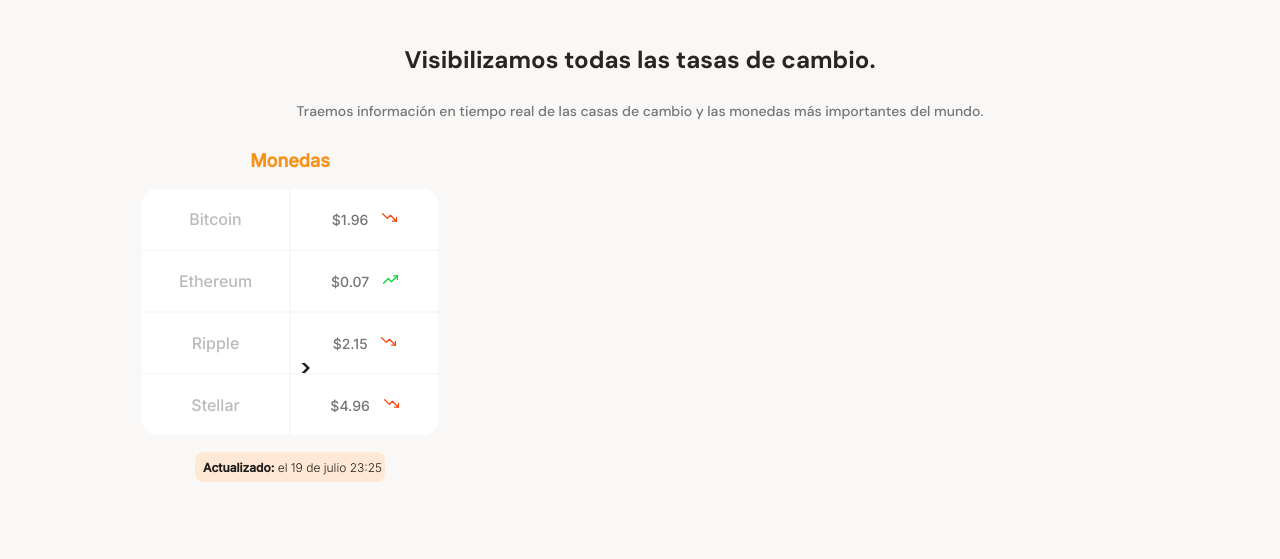
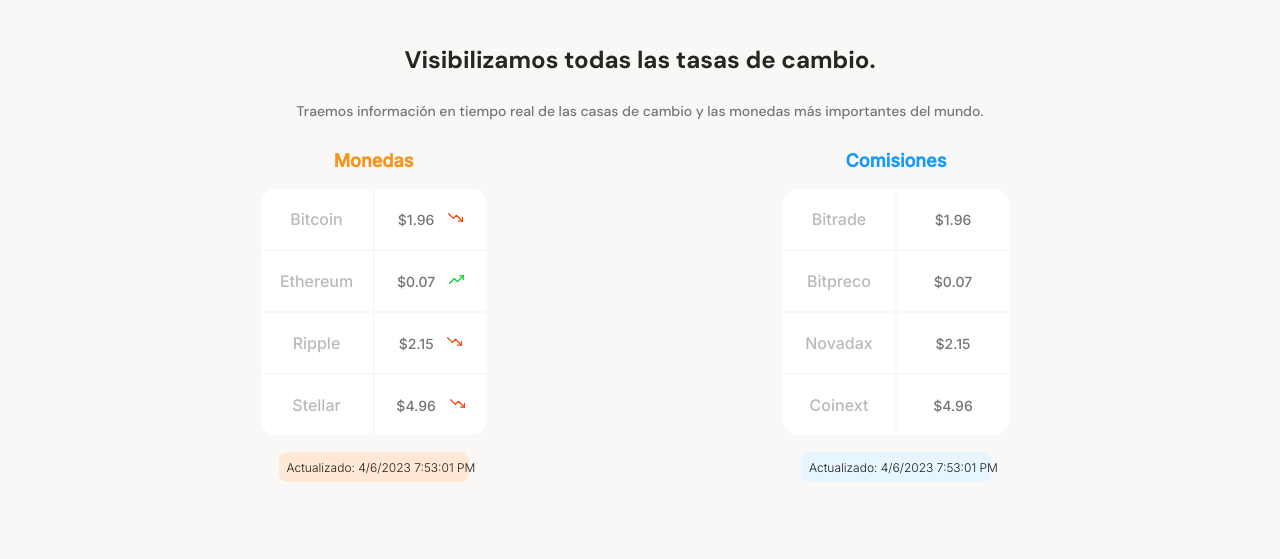
Before and after one commit to Alexboss20/Batatabit, a plain HTML site: page index.html in a window 1280 px wide. Shown: the part 617-1176 px from the top of the page. Drawn offline with Linux system fonts and the light colour scheme.

Commit message:
change date and responsive

```diff
--- /dev/null
+++ b/css/tablet.css
@@ -0,0 +1,6 @@
+.main-currency-table{
+    opacity: 1;
+}
+.main-commission-table{
+    opacity: 1;
+}
--- a/index.html
+++ b/index.html
@@ -5,10 +5,11 @@
     <meta http-equiv="X-UA-Compatible" content="IE=edge">
     <meta name="viewport" content="width=device-width, initial-scale=1.0">
     <title>BatataBit</title>
-    <link rel="stylesheet" href="./style.css">
     <link rel="preconnect" href="https://fonts.googleapis.com">
     <link rel="preconnect" href="https://fonts.gstatic.com" crossorigin>
     <link href="https://fonts.googleapis.com/css2?family=DM+Sans:wght@400;500;700&family=Inter:wght@300;500&display=swap" rel="stylesheet">
+    <link rel="stylesheet" href="./style.css">
+    <link rel="stylesheet" href="./css/tablet.css" media="(min-width: 768px)">
 </head>
 <body>
     <header>
@@ -50,10 +51,13 @@
                             </tr>
                         </table>
                     </div>
-                        <div class="currency-table-date">
-                            <p><b>Actualizado:</b> el 19 de julio 23:25</p>
-                        </div>
+                    <div class="currency-table-date">
+                        <p class="campoFecha"><b>Actualizado:</b> el 19 de julio 23:25</p>
                     </div>
+                </div>
+                <div>
+                    <span class="toggleBtn"></span>
+                </div>
                 <!-- aqui termina la tabla de monedas y comienza la de comisiones -->
                 <div id="commission" class="main-commission-table">
                     <p class="commission-table--title">Comisiones</p>
@@ -78,11 +82,8 @@
                         </table>
                     </div>
                     <div class="commission-table-date">
-                        <p><b>Actualizado:</b> el 19 de julio 23:25</p>
+                        <p class="campoFecha"><b>Actualizado:</b> el 19 de julio 23:25</p>
                     </div>
-                </div>
-                <div>
-                    <span class="toggleBtn"></span>
                 </div>
             </section>
         </section>
--- a/index.js
+++ b/index.js
@@ -8,3 +8,15 @@
     commission.classList.toggle('commsty');
     toggleBtn.classList.toggle('chgBtn');
 });
+
+function obtenerFechaHora() {
+    const ahora = new Date();
+    const fecha = ahora.toLocaleDateString();
+    const hora = ahora.toLocaleTimeString();
+    return `${fecha} ${hora}`;
+}
+  // Actualiza todos los elementos con la clase "campoFecha" con la fecha y hora actual del navegador
+    const elementosFecha = document.querySelectorAll('.campoFecha');
+    elementosFecha.forEach(elemento => {
+    elemento.textContent = `Actualizado: ${obtenerFechaHora()}`;
+});
--- a/style.css
+++ b/style.css
@@ -138,6 +138,7 @@
 }
 .main-table-container{
     position:absolute;
+    display: flex;
     width: 100%;
     height: 300px;
     display: inline-block;
@@ -146,24 +147,24 @@
     position: absolute;
     opacity: 0;
     z-index: 1;
-    width: 70%;
+    width: 220px;
     min-width: 235px;
     max-width: 500px;
     height: 360px;
     margin: 0 auto;
-    left: 4rem;
+    left: calc(50% - 120px);
     font-family: "Inter", sans-serif;
 }
 .main-commission-table{
     opacity: 0;
     z-index: 2;
     position: absolute;
-    width: 70%;
+    width: 220px;
     min-width: 235px;
     max-width: 500px;
     height: 360px;
     margin: 0 auto;
-    left: 4rem;
+    left: calc(50% - 120px);
     font-family: "Inter", sans-serif;
 }
 .main-currency-table .currency-table--title {
@@ -278,13 +279,13 @@
     color: var(--warm-black);
 }
 .toggleBtn{
+    display:inline-block;
     position: absolute;
     z-index: 3;
     width: 10px;
     height: 10px;
-    display: inline-block;
-    left: 30rem;
-    top: 98rem;
+    top: 980px;
+    left:90%;
     background-image: url(./assets/icons/Vector.svg);
     transform: rotate(270deg);
     background-position: center;
@@ -293,13 +294,14 @@
 
 }
 .chgBtn{
+    display:inline-block;
     position: absolute;
     z-index: 4;
     width: 10px;
     height: 10px;
-    display: inline-block;
-    left: 2rem;
-    top: 98rem;
+    top: 980px;
+    left:20px;
+    /* estilos del arrowBtn */
     background-image: url(./assets/icons/Vector.svg);
     transform: rotate(90deg);
     background-position: center;
@@ -595,18 +597,6 @@
     color: var(--just-white);
 }
 
-
-
-
-
-
-
-
-
-
-
-
-
 @keyframes slide-left {
     0% {
         transform: translateX(0);
@@ -623,3 +613,25 @@
         transform: translateX(-300px);
     }
 }
+
+@media(min-width:466px){
+    .main-currency-table, .main-commission-table{
+        left:20%;
+    }
+    .toggleBtn{
+        left:90%;
+        top:940px;
+    }
+    .chgBtn{
+        left: 15%;
+    }
+}
+@media(min-width:760px){
+    .main-commission-table{
+        position: relative;
+    }
+    .toggleBtn{
+        display: none;
+    }
+
+}
```
